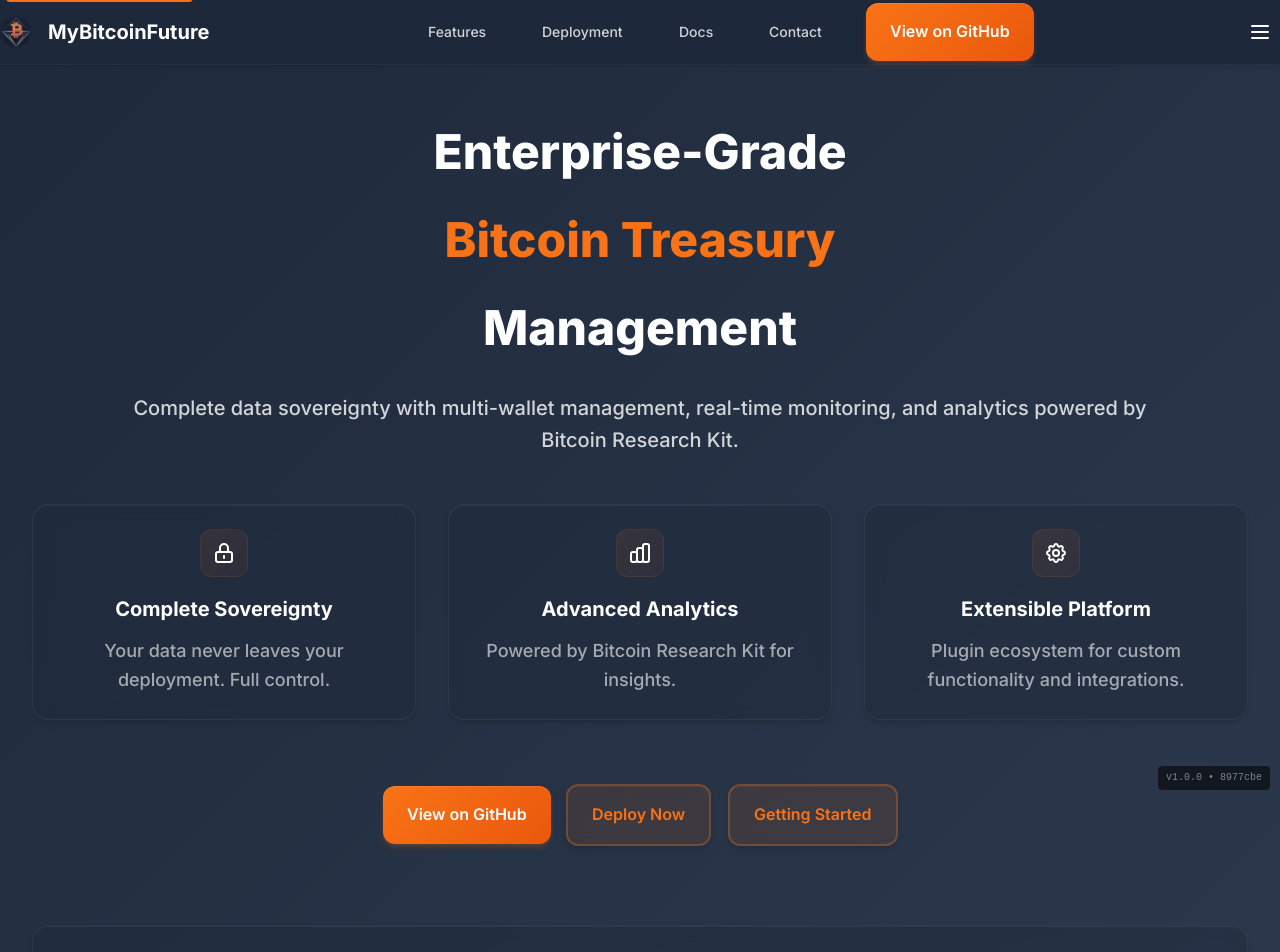
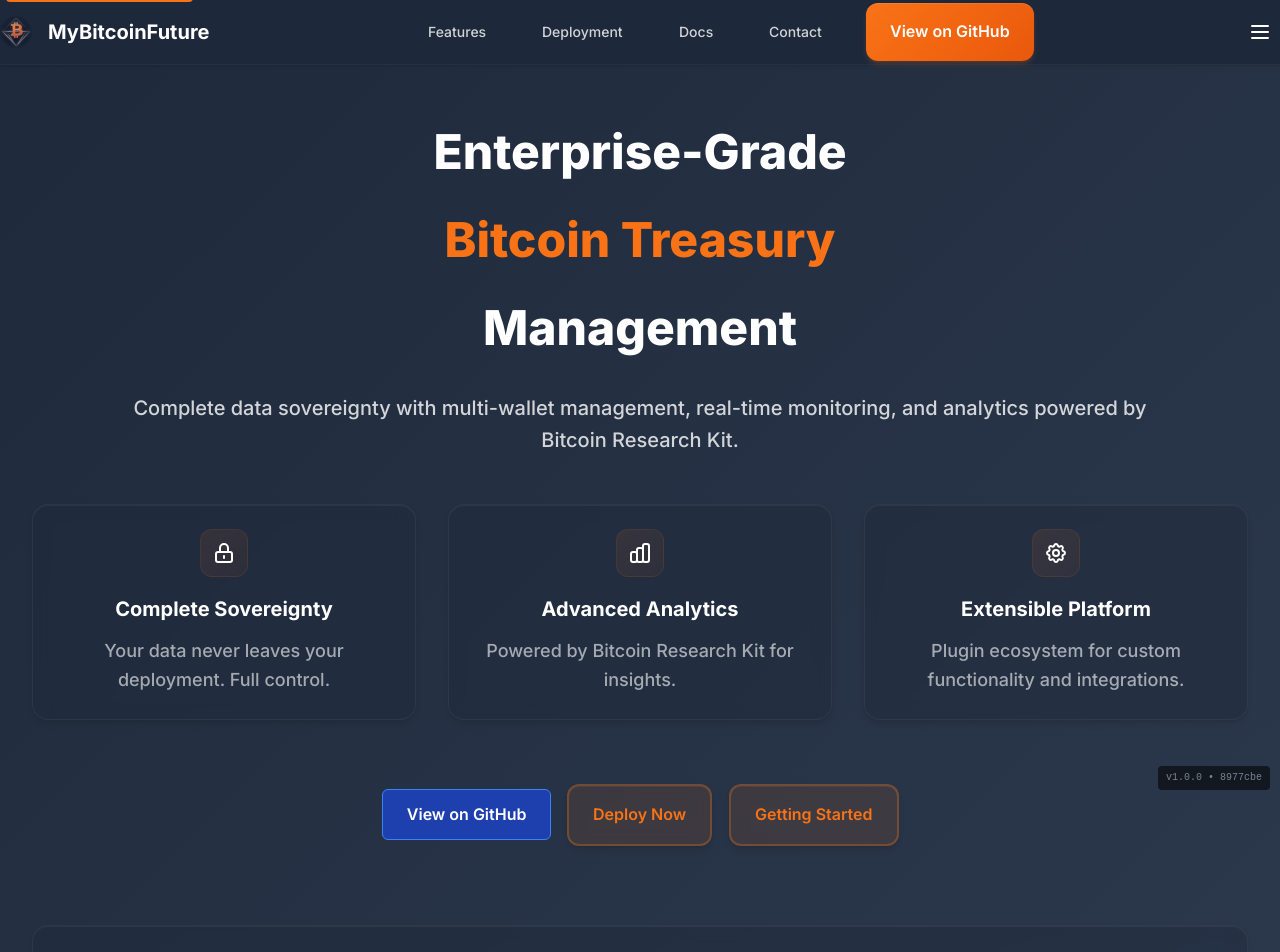
Before and after one commit to MyBitcoinFuture/website, a React (Vite) app: page / in a window 1280 px wide. Shown: the top 952 px of the page. Built offline with nearby package versions, Linux system fonts and the light colour scheme.

Commit message:
fix: Consistent icon sizing (16px) and FINALLY fix orange button contrast with blue background

```diff
--- a/src/components/Docs.jsx
+++ b/src/components/Docs.jsx
@@ -406,28 +406,28 @@
               <div className="grid grid-cols-1 md:grid-cols-2 lg:grid-cols-4 gap-6">
                 <div className="text-center p-4">
                   <div className="flex justify-center mb-3">
-                    <BuildingOfficeIcon style={{ width: '12px', height: '12px' }} className="text-orange-400" />
+                    <BuildingOfficeIcon style={{ width: '16px', height: '16px' }} className="text-orange-400" />
                   </div>
                   <h3 className="text-white font-semibold mb-2">Hybrid Monorepo</h3>
                   <p className="text-slate-400 text-sm">5 core modules + infrastructure</p>
                 </div>
                 <div className="text-center p-4">
                   <div className="flex justify-center mb-3">
-                    <PuzzlePieceIcon style={{ width: '12px', height: '12px' }} className="text-orange-400" />
+                    <PuzzlePieceIcon style={{ width: '16px', height: '16px' }} className="text-orange-400" />
                   </div>
                   <h3 className="text-white font-semibold mb-2">Plugin Ecosystem</h3>
                   <p className="text-slate-400 text-sm">Extensible plugin architecture</p>
                 </div>
                 <div className="text-center p-4">
                   <div className="flex justify-center mb-3">
-                    <ChartBarIcon style={{ width: '12px', height: '12px' }} className="text-orange-400" />
+                    <ChartBarIcon style={{ width: '16px', height: '16px' }} className="text-orange-400" />
                   </div>
                   <h3 className="text-white font-semibold mb-2">BRK Integration</h3>
                   <p className="text-slate-400 text-sm">Bitcoin Research Kit analytics</p>
                 </div>
                 <div className="text-center p-4">
                   <div className="flex justify-center mb-3">
-                    <CloudArrowUpIcon style={{ width: '12px', height: '12px' }} className="text-orange-400" />
+                    <CloudArrowUpIcon style={{ width: '16px', height: '16px' }} className="text-orange-400" />
                   </div>
                   <h3 className="text-white font-semibold mb-2">Production Ready</h3>
                   <p className="text-slate-400 text-sm">Docker, monitoring, security</p>
@@ -443,7 +443,7 @@
                   <div key={index} className="card stagger-item hover:shadow-lg transition-all duration-200 hover:scale-[1.02]">
                     <div className="flex items-center mb-6">
                       <div className="mr-2">
-                        <IconComponent style={{ width: '12px', height: '12px' }} className="text-orange-400" />
+                        <IconComponent style={{ width: '16px', height: '16px' }} className="text-orange-400" />
                       </div>
                       <div>
                         <h3 className="text-xl font-bold text-white mb-2">{category.title}</h3>
@@ -466,7 +466,7 @@
                                   className="text-orange-400 hover:text-orange-300 text-xs font-medium inline-flex items-center transition-colors"
                                 >
                                   View Documentation
-                                  <svg className="w-3 h-3 ml-1" fill="none" stroke="currentColor" viewBox="0 0 24 24">
+                                  <svg style={{ width: '10px', height: '10px' }} className="ml-1" fill="none" stroke="currentColor" viewBox="0 0 24 24">
                                     <path strokeLinecap="round" strokeLinejoin="round" strokeWidth={2} d="M10 6H6a2 2 0 00-2 2v10a2 2 0 002 2h10a2 2 0 002-2v-4M14 4h6m0 0v6m0-6L10 14" />
                                   </svg>
                                 </a>
--- a/src/components/GettingStarted.jsx
+++ b/src/components/GettingStarted.jsx
@@ -41,7 +41,7 @@
             <section className="mb-16">
               <h2 className="text-3xl font-bold text-white mb-8 text-center">
                 <span className="inline-flex items-center">
-                  <FlagIcon style={{ width: '12px', height: '12px' }} className="mr-3 text-orange-400" />
+                  <FlagIcon style={{ width: '16px', height: '16px' }} className="mr-3 text-orange-400" />
                   System Overview
                 </span>
               </h2>
@@ -58,7 +58,7 @@
                 <div className="grid grid-cols-1 lg:grid-cols-2 gap-8 mb-8">
                   <div>
                     <h4 className="text-lg font-medium text-white mb-4 flex items-center">
-                      <FlagIcon style={{ width: '12px', height: '12px' }} className="mr-2 text-orange-400" />
+                      <FlagIcon style={{ width: '16px', height: '16px' }} className="mr-2 text-orange-400" />
                       Core Capabilities
                     </h4>
                     <div className="space-y-4">
@@ -83,7 +83,7 @@
 
                   <div>
                     <h4 className="text-lg font-medium text-white mb-4 flex items-center">
-                      <WrenchScrewdriverIcon style={{ width: '12px', height: '12px' }} className="mr-2 text-orange-400" />
+                      <WrenchScrewdriverIcon style={{ width: '16px', height: '16px' }} className="mr-2 text-orange-400" />
                       Technical Architecture
                     </h4>
                     <div className="space-y-4">
@@ -117,7 +117,7 @@
             <section className="mb-16">
               <h2 className="text-3xl font-bold text-white mb-8 text-center">
                 <span className="inline-flex items-center">
-                  <RocketLaunchIcon style={{ width: '12px', height: '12px' }} className="mr-3 text-orange-400" />
+                  <RocketLaunchIcon style={{ width: '16px', height: '16px' }} className="mr-3 text-orange-400" />
                   Deployment Guide
                 </span>
               </h2>
--- a/src/components/Hero.jsx
+++ b/src/components/Hero.jsx
@@ -60,7 +60,22 @@
             href="https://github.com/MyBitcoinFuture/dashboard"
             target="_blank"
             rel="noopener noreferrer"
-            className="btn-primary"
+            style={{
+              background: '#1e40af',
+              color: '#ffffff',
+              border: '1px solid #3b82f6',
+              padding: '0.75rem 1.5rem',
+              borderRadius: '0.375rem',
+              fontWeight: '600',
+              textDecoration: 'none',
+              display: 'inline-flex',
+              alignItems: 'center',
+              justifyContent: 'center',
+              transition: 'all 0.2s ease-in-out',
+              fontSize: '1rem',
+              minHeight: '48px',
+              cursor: 'pointer'
+            }}
           >
             View on GitHub
           </a>
```
Also changed, not shown: src/components/GitHub.jsx (+16 -1 lines).
